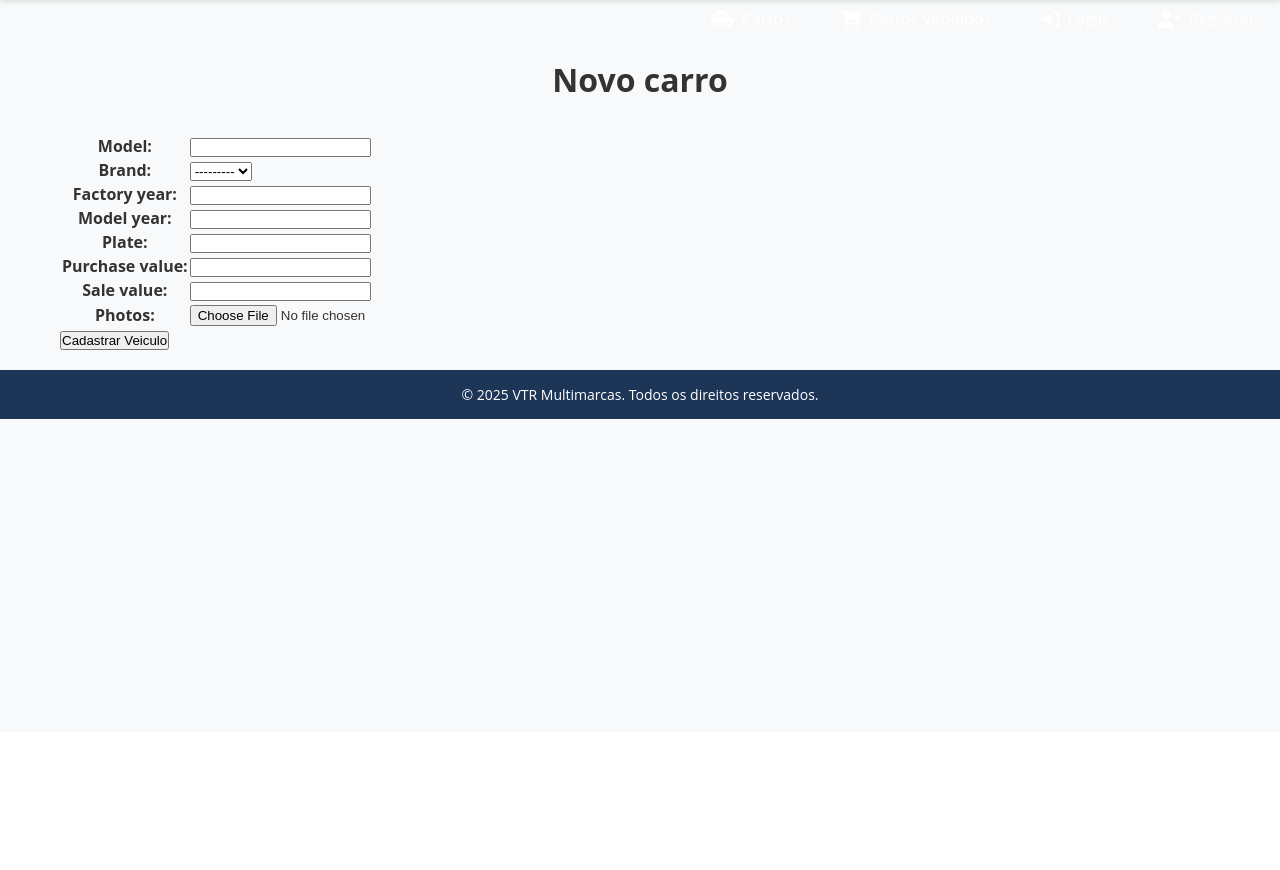
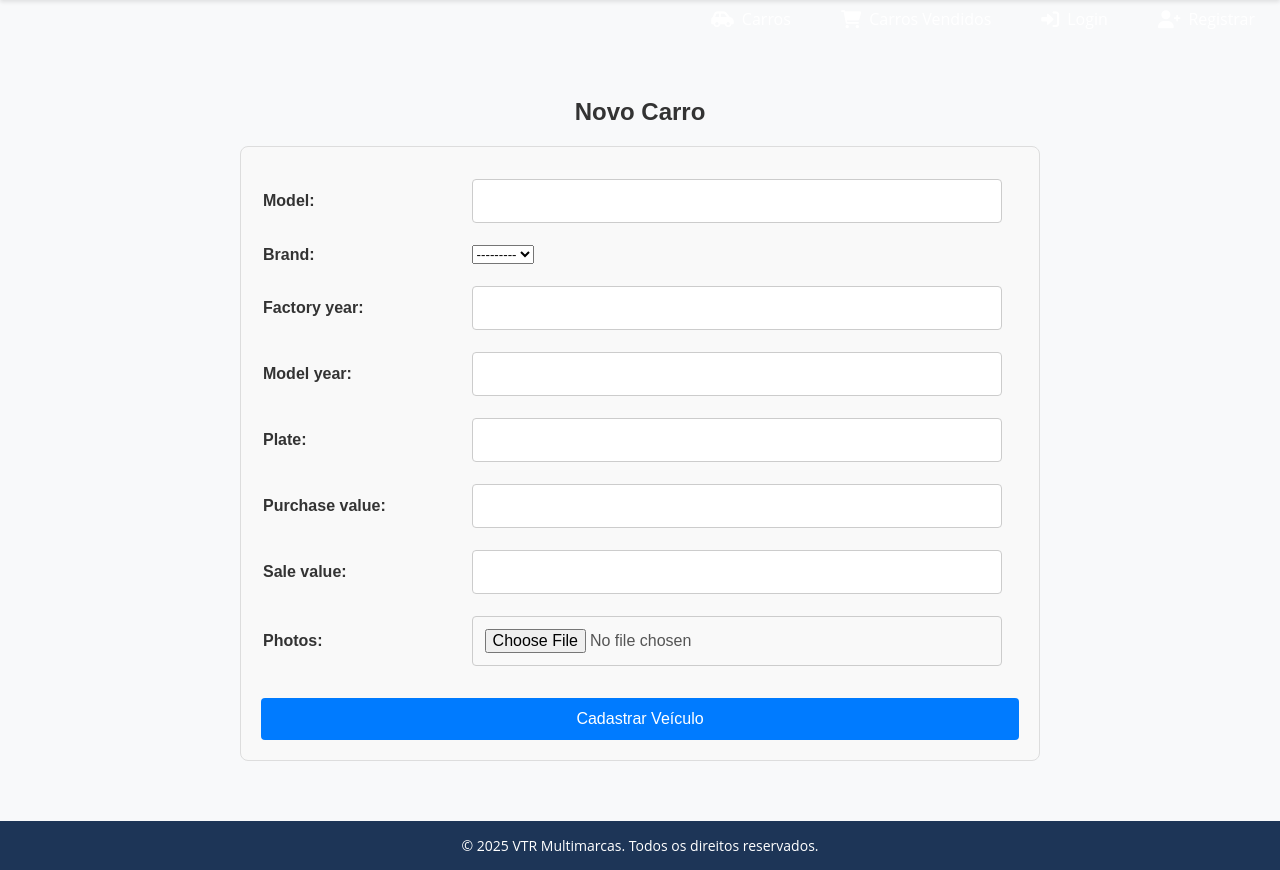
Before and after one commit to vitorbatista1/store_vehicles, a Django app: page /new_car/ in a window 1280 px wide. Shown: the part 68-938 px from the top of the page. Before the commit the page ends 487 px from the top, so only its background shows below. Run offline with Django 5.2, Linux system fonts and the light colour scheme; data that the repository does not hold is empty.

Commit message:
estilizacao do new_car.html

```diff
--- a/cars/templates/new_car.html
+++ b/cars/templates/new_car.html
@@ -1,13 +1,106 @@
 {% extends 'base.html' %}
 
+{% block content %}
+    <style>
+        /* Estilização geral do conteúdo */
+        .container {
+            margin: 20px;
+            font-family: Arial, sans-serif;
+        }
 
-{% block content %}
-    <h1>Novo carro</h1>
-    <form method="POST" enctype="multipart/form-data">
-        {% csrf_token %}
-        <table>
-            {{ form.as_table }}
-        </table>
-        <input type="submit" value="Cadastrar Veiculo" class="btn btn-primary">
-    </form>
+        h1 {
+            text-align: center;
+            margin-bottom: 20px;
+            font-size: 24px;
+            color: #333;
+        }
+
+        /* Estilos do formulário */
+        form {
+            max-width: 800px;
+            margin: 0 auto;
+            padding: 20px;
+            border: 1px solid #ddd;
+            border-radius: 8px;
+            background-color: #f9f9f9;
+        }
+
+        table {
+            width: 100%;
+            margin-bottom: 20px;
+        }
+
+        table td {
+            padding: 10px;
+            font-size: 16px;
+            color: #555;
+        }
+
+        .form-row {
+            margin-bottom: 10px;
+        }
+
+        /* Estilização dos inputs */
+        input[type="text"], input[type="number"], input[type="file"], textarea {
+            width: 100%;
+            padding: 12px;
+            font-size: 16px;
+            border: 1px solid #ccc;
+            border-radius: 4px;
+            box-sizing: border-box; /* Garantir que o padding não quebre o layout */
+        }
+
+        textarea {
+            resize: vertical; /* Permitir redimensionamento apenas na vertical */
+        }
+
+        /* Estilos do botão de submit */
+        input[type="submit"] {
+            padding: 12px 20px;
+            font-size: 16px;
+            background-color: #007bff;
+            color: white;
+            border: none;
+            border-radius: 4px;
+            cursor: pointer;
+            transition: background-color 0.3s ease;
+            width: 100%;
+        }
+
+        input[type="submit"]:hover {
+            background-color: #0056b3;
+        }
+
+        /* Estilização para os campos obrigatórios */
+        .required:after {
+            content: " *";
+            color: red;
+        }
+
+        /* Estilização para a tabela (formulário) */
+        .form-table {
+            width: 100%;
+        }
+
+        .form-table th {
+            text-align: left;
+            font-weight: bold;
+        }
+
+        .form-table td {
+            padding: 10px 15px;
+        }
+
+    </style>
+
+    <div class="container">
+        <h1>Novo Carro</h1>
+        <form method="POST" enctype="multipart/form-data">
+            {% csrf_token %}
+            <table class="form-table">
+                {{ form.as_table }}
+            </table>
+            <input type="submit" value="Cadastrar Veículo" class="btn btn-primary">
+        </form>
+    </div>
 {% endblock %}
```
